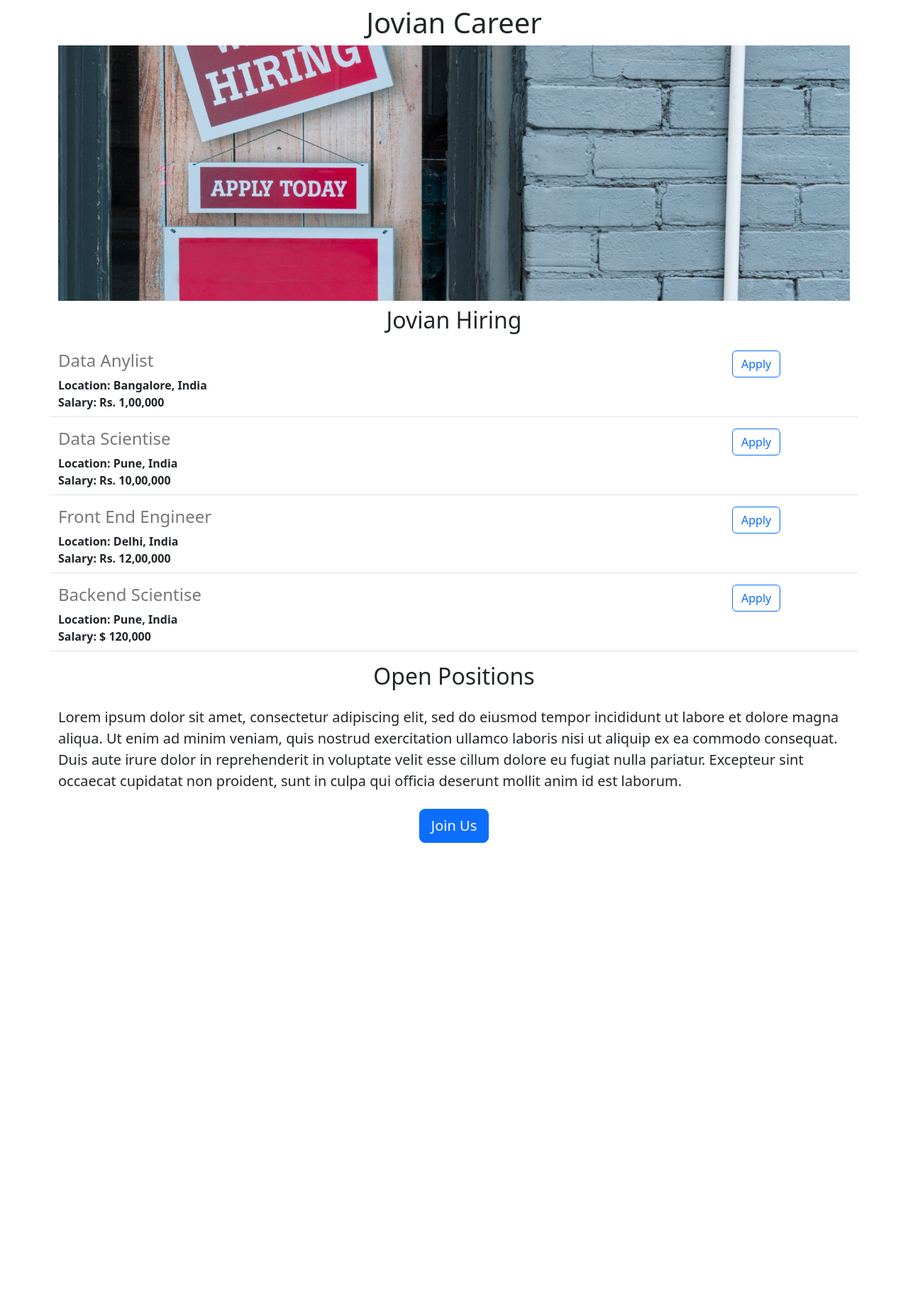
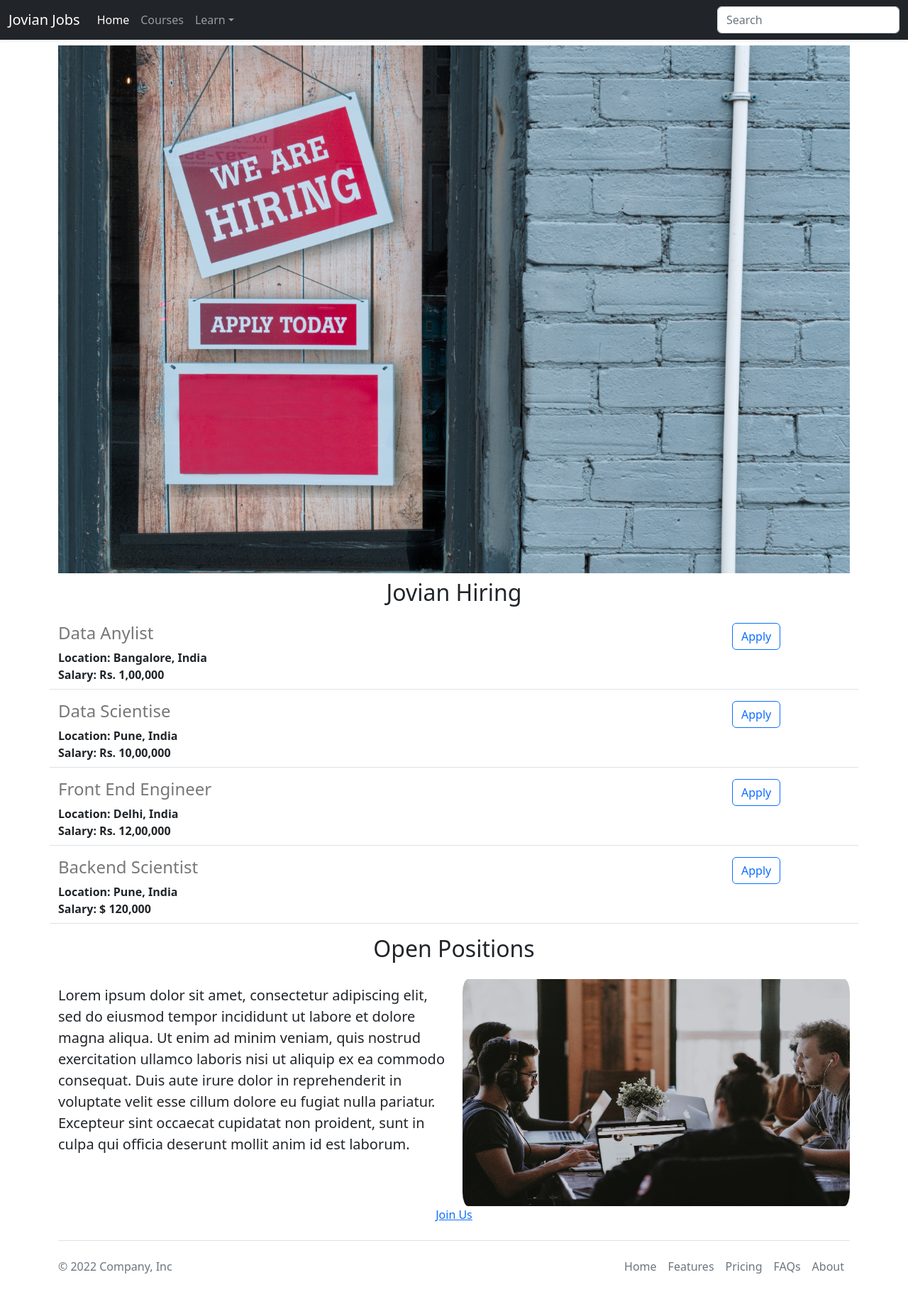
Before and after one commit to SarangKumar/Flask-project, a Flask app: page / in a window 1280 px wide. Shown: the whole page at 71% size. Before the commit the page ends 1188 px from the top, so only its background shows below. Run offline with Flask 2, Linux system fonts and the light colour scheme.

Commit message:
functional and asthetic improvements

```diff
--- a/app.py
+++ b/app.py
@@ -19,7 +19,7 @@ JOBS = [{
   'salary': 'Rs. 12,00,000'
 }, {
   'id': 4,
-  'title': 'Backend Scientise',
+  'title': 'Backend Scientist',
   'location': 'Pune, India',
   'salary': '$ 120,000'
 }]
--- /dev/null
+++ b/templates/footer.html
@@ -0,0 +1,17 @@
+<div class="container">
+  <footer class="d-flex flex-wrap justify-content-between align-items-center py-3 my-4 border-top">
+    <p class="col-md-4 mb-0 text-muted">&copy; 2022 Company, Inc</p>
+
+    <a href="/" class="col-md-4 d-flex align-items-center justify-content-center mb-3 mb-md-0 me-md-auto link-dark text-decoration-none">
+      <svg class="bi me-2" width="40" height="32"><use xlink:href="#bootstrap"/></svg>
+    </a>
+
+    <ul class="nav col-md-4 justify-content-end">
+      <li class="nav-item"><a href="#" class="nav-link px-2 text-muted">Home</a></li>
+      <li class="nav-item"><a href="#" class="nav-link px-2 text-muted">Features</a></li>
+      <li class="nav-item"><a href="#" class="nav-link px-2 text-muted">Pricing</a></li>
+      <li class="nav-item"><a href="#" class="nav-link px-2 text-muted">FAQs</a></li>
+      <li class="nav-item"><a href="#" class="nav-link px-2 text-muted">About</a></li>
+    </ul>
+  </footer>
+</div>
--- a/templates/home.html
+++ b/templates/home.html
@@ -5,16 +5,11 @@
   <meta http-equiv="X-UA-Compatible" content="IE=edge">
   <meta name="viewport" content="width=device-width, initial-scale=1.0">
   <title>Flask | Homepage</title>
-  <style>
-    #banner{
-      height:360px;
-      object-fit:cover;
-      width:100%;
-    }
-  </style>
+  <link rel="stylesheet" src="./style.css">
 <link href="https://cdn.jsdelivr.net/npm/bootstrap@5.2.3/dist/css/bootstrap.min.css" rel="stylesheet" integrity="sha384-rbsA2VBKQhggwzxH7pPCaAqO46MgnOM80zW1RWuH61DGLwZJEdK2Kadq2F9CUG65" crossorigin="anonymous">
 </head>
 <body>
+  {% include 'nav.html' %}
   <div class='container mt-2 mb-4'>
 
   <h1 class="text-center">{{title}}</h1>
@@ -27,24 +22,22 @@
   </div>
   </p>
   <h2 class="text-center mt-2 mb-4">Open Positions</h2>
-  <p class="lead mt-2 mb-4">Lorem ipsum dolor sit amet, consectetur adipiscing elit, sed do eiusmod tempor incididunt ut labore et dolore magna aliqua. Ut enim ad minim veniam, quis nostrud exercitation ullamco laboris nisi ut aliquip ex ea commodo consequat. Duis aute irure dolor in reprehenderit in voluptate velit esse cillum dolore eu fugiat nulla pariatur. Excepteur sint occaecat cupidatat non proident, sunt in culpa qui officia deserunt mollit anim id est laborum.</p>
+    <div class='row'>
+
+  <p class="col-md-6 lead mt-2 mb-4">Lorem ipsum dolor sit amet, consectetur adipiscing elit, sed do eiusmod tempor incididunt ut labore et dolore magna aliqua. Ut enim ad minim veniam, quis nostrud exercitation ullamco laboris nisi ut aliquip ex ea commodo consequat. Duis aute irure dolor in reprehenderit in voluptate velit esse cillum dolore eu fugiat nulla pariatur. Excepteur sint occaecat cupidatat non proident, sunt in culpa qui officia deserunt mollit anim id est laborum.</p>
+      <img class="d-none d-md-block col-md-6" src='./static/peers.jpg'
+ alt="peers" style="border-radius:20px;height:320px;">
+    </div>
   <div class='text-center'>
-    <button class='btn btn-primary btn-lg'>Join Us</button>
+    <a class="text-center" href="mailto:hello@jovian.ai?cc=partner@jovian.ai&?subject=Question%20about%20job%20openings&body=My%20Name%3A%20%3Cyour%20name%3E%0D%0AMy%20Resume%20Link%3A%20%3Cresume%20link%3E%0D%0AMy%20LinkedIn%20Link%3A%20%3Clinkedin%20link%3E" class='btn btn-primary btn-lg m-6'>Join Us</a>
+  </div>
   </div>
 
 
 
 
-
-
-
-
-
-
-
-
-  </div>
-<script src="https://cdn.jsdelivr.net/npm/bootstrap@5.2.3/dist/js/bootstrap.bundle.min.js" integrity="sha384-kenU1KFdBIe4zVF0s0G1M5b4hcpxyD9F7jL+jjXkk+Q2h455rYXK/7HAuoJl+0I4" crossorigin="anonymous"></script>
+  {% include 'footer.html' %}
+  <script src="https://cdn.jsdelivr.net/npm/bootstrap@5.2.3/dist/js/bootstrap.bundle.min.js" integrity="sha384-kenU1KFdBIe4zVF0s0G1M5b4hcpxyD9F7jL+jjXkk+Q2h455rYXK/7HAuoJl+0I4" crossorigin="anonymous"></script>
   <script src="https://cdn.jsdelivr.net/npm/@popperjs/core@2.11.6/dist/umd/popper.min.js" integrity="sha384-oBqDVmMz9ATKxIep9tiCxS/Z9fNfEXiDAYTujMAeBAsjFuCZSmKbSSUnQlmh/jp3" crossorigin="anonymous"></script>
 <script src="https://cdn.jsdelivr.net/npm/bootstrap@5.2.3/dist/js/bootstrap.min.js" integrity="sha384-cuYeSxntonz0PPNlHhBs68uyIAVpIIOZZ5JqeqvYYIcEL727kskC66kF92t6Xl2V" crossorigin="anonymous"></script>
 </body>
--- a/templates/jobitem.html
+++ b/templates/jobitem.html
@@ -14,7 +14,7 @@
   </div>
   <div class="col-2">
 
-  <button class="btn btn-outline-primary">Apply
-  </button>
+  <a href="mailto:hello@jovian.ai?subject=Application%20for%20{{job['title']}}&body=My%20Name%3A%20%3Cyour%20name%3E%0D%0AMy%20Resume%20Link%3A%20%3Cresume%20link%3E%0D%0AMy%20LinkedIn%20Link%3A%20%3Clinkedin%20link%3E" class="btn btn-outline-primary">Apply
+  </a>
   </div>
 </div>
--- /dev/null
+++ b/templates/nav.html
@@ -0,0 +1,30 @@
+  <nav class="navbar navbar-expand-sm navbar-dark bg-dark fixed-top shadow-sm" aria-label="Third navbar example">
+    <div class="container-fluid">
+      <a class="navbar-brand" href="#">Jovian Jobs</a>
+      <button class="navbar-toggler" type="button" data-bs-toggle="collapse" data-bs-target="#navbarsExample03" aria-controls="navbarsExample03" aria-expanded="false" aria-label="Toggle navigation">
+        <span class="navbar-toggler-icon"></span>
+      </button>
+
+      <div class="collapse navbar-collapse" id="navbarsExample03">
+        <ul class="navbar-nav me-auto mb-2 mb-sm-0">
+          <li class="nav-item">
+            <a class="nav-link active" aria-current="page" href="#">Home</a>
+          </li>
+          <li class="nav-item">
+            <a class="nav-link" href="#">Courses</a>
+          </li>
+          <li class="nav-item dropdown">
+            <a class="nav-link dropdown-toggle" href="#" data-bs-toggle="dropdown" aria-expanded="false">Learn</a>
+            <ul class="dropdown-menu">
+              <li><a class="dropdown-item" href="#">Action</a></li>
+              <li><a class="dropdown-item" href="#">Another action</a></li>
+              <li><a class="dropdown-item" href="#">Pricing</a></li>
+            </ul>
+          </li>
+        </ul>
+        <form role="search">
+          <input class="form-control" type="search" placeholder="Search" aria-label="Search">
+        </form>
+      </div>
+    </div>
+  </nav>
```
Also changed, not shown: templates/style.css (added, +116 -0 lines), static/peers.jpg (added).
